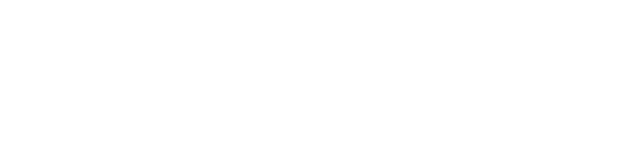
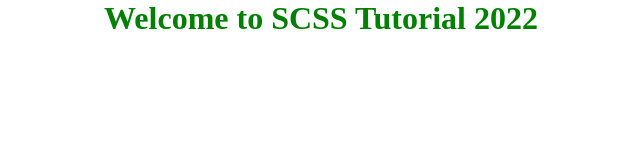
Before and after one commit to shubhamsinghindian96/Basics_of_SCSS, a plain HTML site: page basics_of_scss_2022/index.html in a window 1280 px wide. Shown: the whole page, without its empty margins (319-959 px from the left). Drawn offline with Linux system fonts and the light colour scheme.

Commit message:
first commit

```diff
--- a/basics_of_scss_2022/index.html
+++ b/basics_of_scss_2022/index.html
@@ -5,6 +5,11 @@
     <meta http-equiv="X-UA-Compatible" content="IE=edge" />
     <meta name="viewport" content="width=device-width, initial-scale=1.0" />
     <title>Basics of SCSS</title>
+    <link rel="stylesheet" href="index.css" />
   </head>
-  <body></body>
+  <body>
+    <div class="container">
+      <h1>Welcome to SCSS Tutorial 2022</h1>
+    </div>
+  </body>
 </html>
--- a/basics_of_scss_2022/index.scss
+++ b/basics_of_scss_2022/index.scss
@@ -0,0 +1,11 @@
+* {
+  margin: 0;
+  padding: 0;
+  box-sizing: border-box;
+}
+.container {
+  h1 {
+    text-align: center;
+    color: green;
+  }
+}
```
Also changed, not shown: basics_of_scss_2022/index.css (added), 1 other file.
